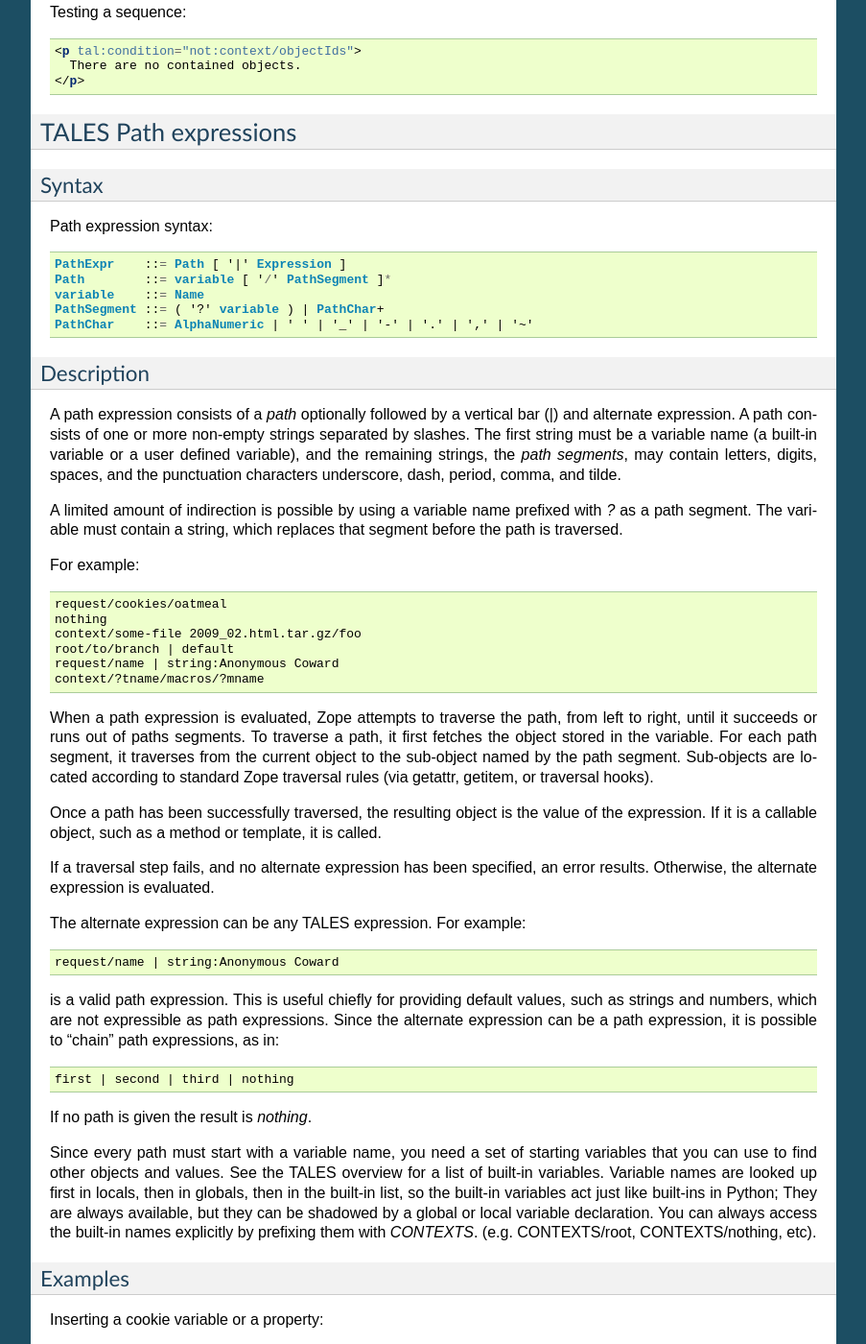
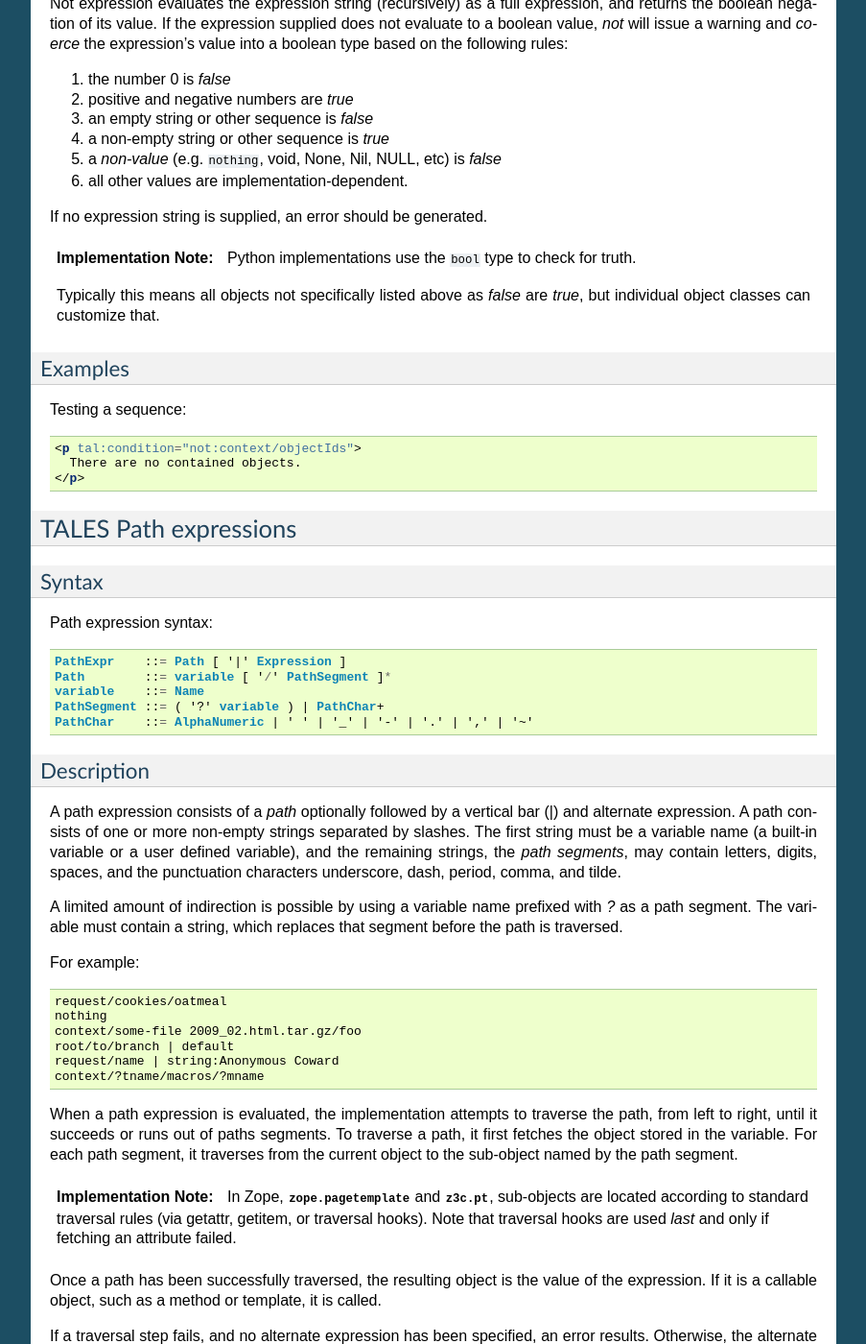
Before and after one commit to jamadden/zpt-docs, a Sphinx documentation site: the page built from docs/tales.rst, in a window 1280 px wide and 1400 px high, scrolled down 3391 px. Shown: the whole window at 96% size, without its empty margins (198-1101 px from the left). Built offline with Sphinx 7.4.7, drawn with Linux system fonts in a browser that asks for light colours; some of the changed text lies outside the part shown.

Commit message:
Move remaning Zope references into 'implementation note' block, along with other new implementation  notes.

```diff
--- /dev/null
+++ b/docs/changelog.rst
@@ -0,0 +1 @@
+.. include:: ../CHANGES.rst
--- /dev/null
+++ b/docs/impl-note.rst
@@ -0,0 +1,13 @@
+.. admonition:: Implementation Note
+
+   In this documentation, you will occasionally see boxes like this
+   one. They contain extra information specific to one or more
+   implementations of Page Templates.
+
+.. note:: When this document refers to the "page template
+		  implementation,", "ZPT implementation" or the
+		  "implementation", it means the software that parses and
+		  renders page templates to produce output. This could be a
+		  framework like Zope, or it could a separate library like
+		  :mod:`zope.pagetemplate`. For more information, see
+		  :doc:`implementations`.
--- a/docs/index.rst
+++ b/docs/index.rst
@@ -27,6 +27,7 @@
    tales
    metal
    extensions
+   changelog
 
 ====================
  Indices and tables
--- a/docs/tales.rst
+++ b/docs/tales.rst
@@ -9,6 +9,8 @@
 expression syntax for these languages, but they are not bound to this
 definition. Similarly, TALES could be used in a context having nothing to do
 with TAL or METAL.
+
+.. include:: impl-note.rst
 
 Introduction
 ============
@@ -38,13 +40,17 @@
 any number of expression types, with whatever syntax you like. It also
 determines which expression type is indicated by omitting the prefix.
 
-If you do not specify a prefix, Zope assumes that the expression is a *path*
-expression.
+
+.. admonition:: Implementation Note
+
+   If you do not specify a prefix, Zope and :mod:`zope.pagetemplate`
+   assumes that the expression is a *path* expression. Other
+   implementations may choose a different default.
 
 TALES Expression Types
 ----------------------
 
-These are the TALES expression types supported by Zope:
+These are the TALES expression types defined in the standard:
 
 path expressions
   locate a value by its path.
@@ -78,19 +86,27 @@
 :CONTEXTS: the list of standard names (this list). This can be used to
 		   access a built-in variable that has been hidden by a local or global variable
 		   with the same name.
-:root: the system's top-most object: the Zope root folder.
-:context: the object to which the template is being applied.
-:container: The folder in which the template is located.
-:template: the template itself.
-:request: the publishing request object.
-:user: the authenticated user object.
-:modules: a collection through which Python modules and packages can be
+
+.. admonition:: Zope Implementation Note
+
+   The following names are optional names supported by
+   Zope, but are not required by the TALES standard.
+
+   :root: the system's top-most object: the Zope root folder.
+   :context: the object to which the template is being applied.
+   :container: The folder in which the template is located.
+   :template: the template itself.
+   :request: the publishing request object.
+   :user: the authenticated user object.
+   :modules: a collection through which Python modules and packages can be
 		  accessed. Only modules which are approved by the Zope security policy can be
 		  accessed.
 
-Note the names ``root``, ``context``, ``container``, ``template``, ``request``, ``user``, and
-``modules`` are optional names supported by Zope, but are not required by the
-TALES standard.
+   :mod:`zope.pagetemplate` provides ``template`` and ``modules`` by
+   default. :mod:`z3c.pt` tries to provide those in addition to
+   ``request`` and ``context``. For both system, other values may be
+   provided by the calling framework.
+
 
 TALES Exists expressions
 ========================
@@ -165,6 +181,8 @@
 This example defines a variable:: `join` which is bound to the `string.join`
 function.
 
+.. _tales-not-expression:
+
 TALES Not expressions
 =====================
 
@@ -186,6 +204,9 @@
 *coerce* the expression's value into a boolean type based on the following
 rules:
 
+.. XXX: No such warning seems to be issued by any Python
+   implementation. Standard boolean conversion is done.
+
 1. the number 0 is *false*
 
 2. positive and negative numbers are *true*
@@ -194,14 +215,22 @@
 
 4. a non-empty string or other sequence is *true*
 
-5. a #. *non-value*#. (e.g. void, None, Nil, NULL, etc) is *false*
+5. a *non-value* (e.g. ``nothing``, void, None, Nil, NULL, etc) is *false*
 
 6. all other values are implementation-dependent.
 
 If no expression string is supplied, an error should be generated.
 
-Zope considers all objects not specifically listed above as *false* to be
-*true*.
+.. admonition:: Implementation Note
+
+   Python implementations use the ``bool`` type to check for truth.
+
+   Typically this means all objects not specifically listed above as *false* are
+   *true*, but individual object classes can customize that.
+
+   .. Previously,  the text about individual object classes was left
+	  off. Zope uses Chameleon to render nowadays and it doesn't
+	  hardcode a list of boolean objects.
 
 Examples
 --------
@@ -251,12 +280,18 @@
   request/name | string:Anonymous Coward
   context/?tname/macros/?mname
 
-When a path expression is evaluated, Zope attempts to traverse the path, from
-left to right, until it succeeds or runs out of paths segments. To traverse a
-path, it first fetches the object stored in the variable. For each path
-segment, it traverses from the current object to the sub-object named by the
-path segment. Sub-objects are located according to standard Zope traversal rules
-(via getattr, getitem, or traversal hooks).
+When a path expression is evaluated, the implementation attempts to
+traverse the path, from left to right, until it succeeds or runs out
+of paths segments. To traverse a path, it first fetches the object
+stored in the variable. For each path segment, it traverses from the
+current object to the sub-object named by the path segment.
+
+.. admonition:: Implementation Note
+
+   In Zope, :mod:`zope.pagetemplate` and :mod:`z3c.pt`, sub-objects
+   are located according to standard traversal rules (via
+   getattr, getitem, or traversal hooks). Note that traversal hooks
+   are used *last* and only if fetching an attribute failed.
 
 Once a path has been successfully traversed, the resulting object is the value
 of the expression. If it is a callable object, such as a method or template, it
@@ -322,9 +357,14 @@
 Security Restrictions
 ~~~~~~~~~~~~~~~~~~~~~
 
+.. admonition:: Zope Implementation Note
+
+   This entire section applies to the Zope framework.
+   :mod:`zope.pagetemplate` also provides optional security
+   restrictions.
+
 Python expressions are subject to the same security restrictions as
 Python-based scripts. These restrictions include:
-
 
 access limits
   Python expressions are subject to Zope permission and role security
@@ -339,8 +379,10 @@
 Built-in Functions
 ~~~~~~~~~~~~~~~~~~
 
-Python expressions have the same built-ins as Python-based Scripts with a few
-additions.
+
+.. XXX: The zope.pagetemplate/chameleon/Zope implementations actually
+   seem to give complete access to all builtins, without limitation.
+   Confirm this.
 
 These standard Python built-ins are available:
 
@@ -375,10 +417,17 @@
 - str
 - tuple
 
+.. admonition:: Zope Implementation Note
+
+   Python expressions have the same built-ins as Python-based Scripts with a few
+   additions.
+
 The ``range`` and ``pow`` functions are available and work the same way they do in
 standard Python; however, they are limited to keep them from generating very
 large numbers and sequences. This limitation helps to avoid accidental long
 execution times.
+
+.. XXX: This restriction does not seem to be implemented anywhere.
 
 These functions are available in Python expressions, but not in Python-based
 scripts:
@@ -404,33 +453,35 @@
 example ``modules["string"].join``). Here are the default modules:
 
 string
-  The standard `Python string module
-  <http://www.python.org/doc/current/lib/module-string.html>`_ Note: most of
-  the functions in the module are also available as methods on string objects.
+  The standard :mod:`Python string module <string>`
+  Note: most of the functions in the module are also available as methods on string objects.
+random
+  The standard :mod:`Python random module <random>`.
+math
+  The standard :mod:`Python math module <math>`.
 
-random
-  The standard
-  `Python random module
-  <http://www.python.org/doc/current/lib/module-random.html>`_
+.. admonition:: Zope Implementation Note
 
-math
-  The standard `Python math module
-  <http://www.python.org/doc/current/lib/module-math.html>`_ .
+   Zope makes these additional modules available.
 
-sequence
-  A module with a powerful sorting function. See sequence for more information.
+   sequence
+     A module with a powerful sorting function.
+   Products.PythonScripts.standard
+     Various HTML formatting functions available in DTML.
+   ZTUtils
+     Batch processing facilities similar to those offered by ``dtml-in``.
+   AccessControl
+     Security and access checking facilities. See AccessControl for more
+	 information.
 
-Products.PythonScripts.standard
-  Various HTML formatting functions available in DTML. See
-  Products.PythonScripts.standard for more information.
+.. admonition:: Implementation Note
 
-ZTUtils
-  Batch processing facilities similar to those offered by ``dtml-in``. See
-  ZTUtils for more information.
+  Some implementations simply make the entire contents of
+  ``sys.modules`` available, importing new modules on demand. This
+  includes :mod:`zope.pagetemplate` and Zope. :mod:`z3c.pt` does not
+  import on demand, but does provide access to all currently imported
+  modules.
 
-AccessControl
-  Security and access checking facilities. See AccessControl for more
-  information.
 
 Examples
 --------
```
Also changed, not shown: other parts of docs/tales.rst (+6 -4 lines), CHANGES.rst (added, +8 -0 lines), docs/AdvZPT.rst (+56 -43 lines), docs/introduction.rst (+41 -18 lines), docs/tal.rst (+14 -10 lines).
